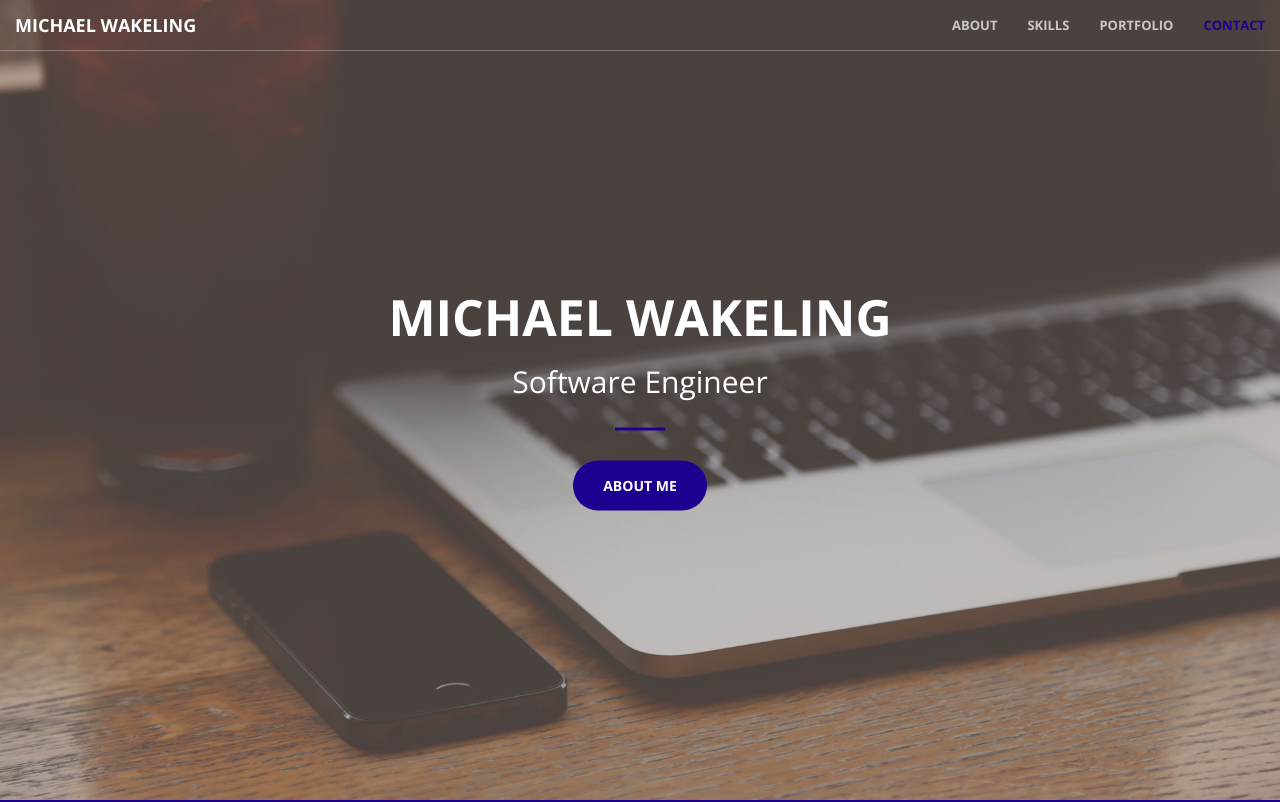
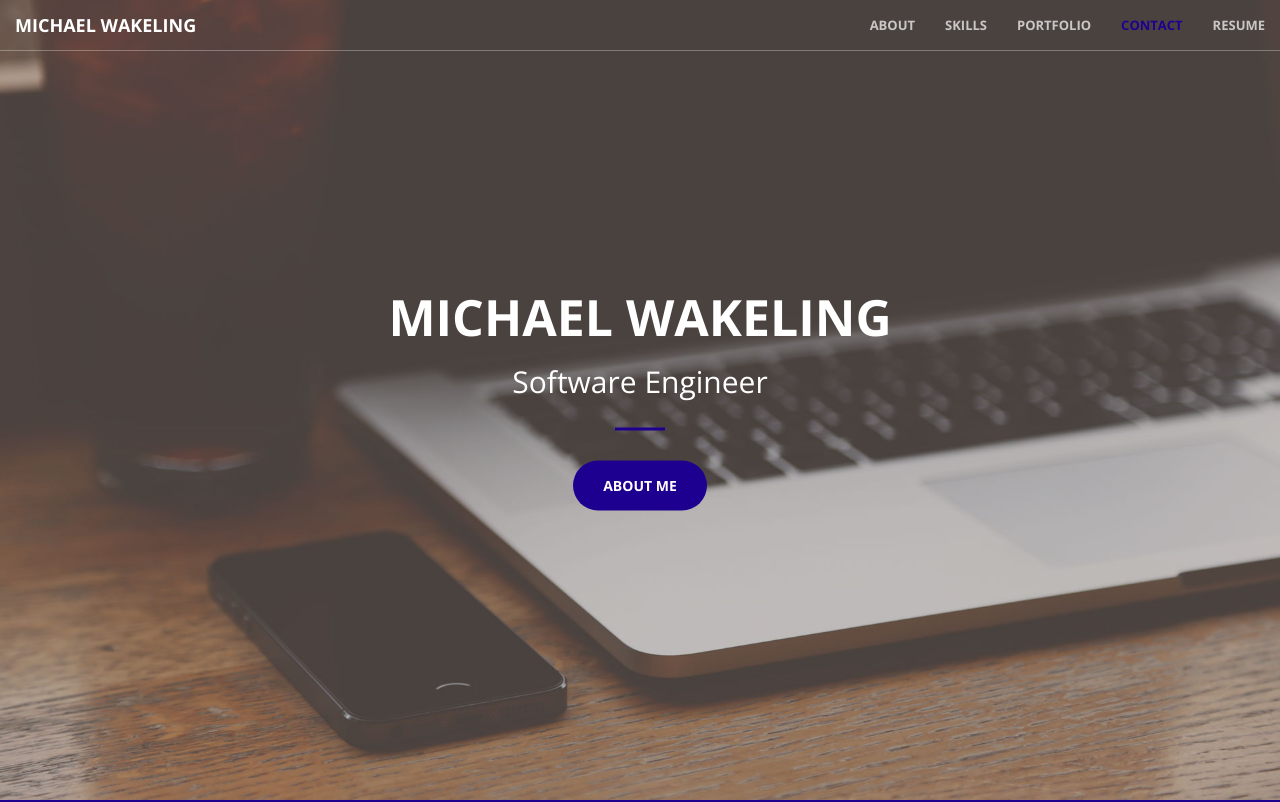
Before and after one commit to DeveloperWakeling/PersonalSite, a website: page index.html in a window 1280 px wide. Shown: the top 802 px of the page. Drawn offline with nearby package versions, Linux system fonts and the light colour scheme.

Commit message:
Added my resume to the site navigation

```diff
--- a/index.html
+++ b/index.html
@@ -69,6 +69,9 @@
                     </li>
                     <li>
                         <a class="page-scroll" href="#contact">Contact</a>
+                    </li>
+                    <li>
+                        <a class="page-scroll" href="Michael-Wakeling-Resume.pdf">Resume</a>
                     </li>
                 </ul>
             </div>
```
Also changed, not shown: 1 other file.
